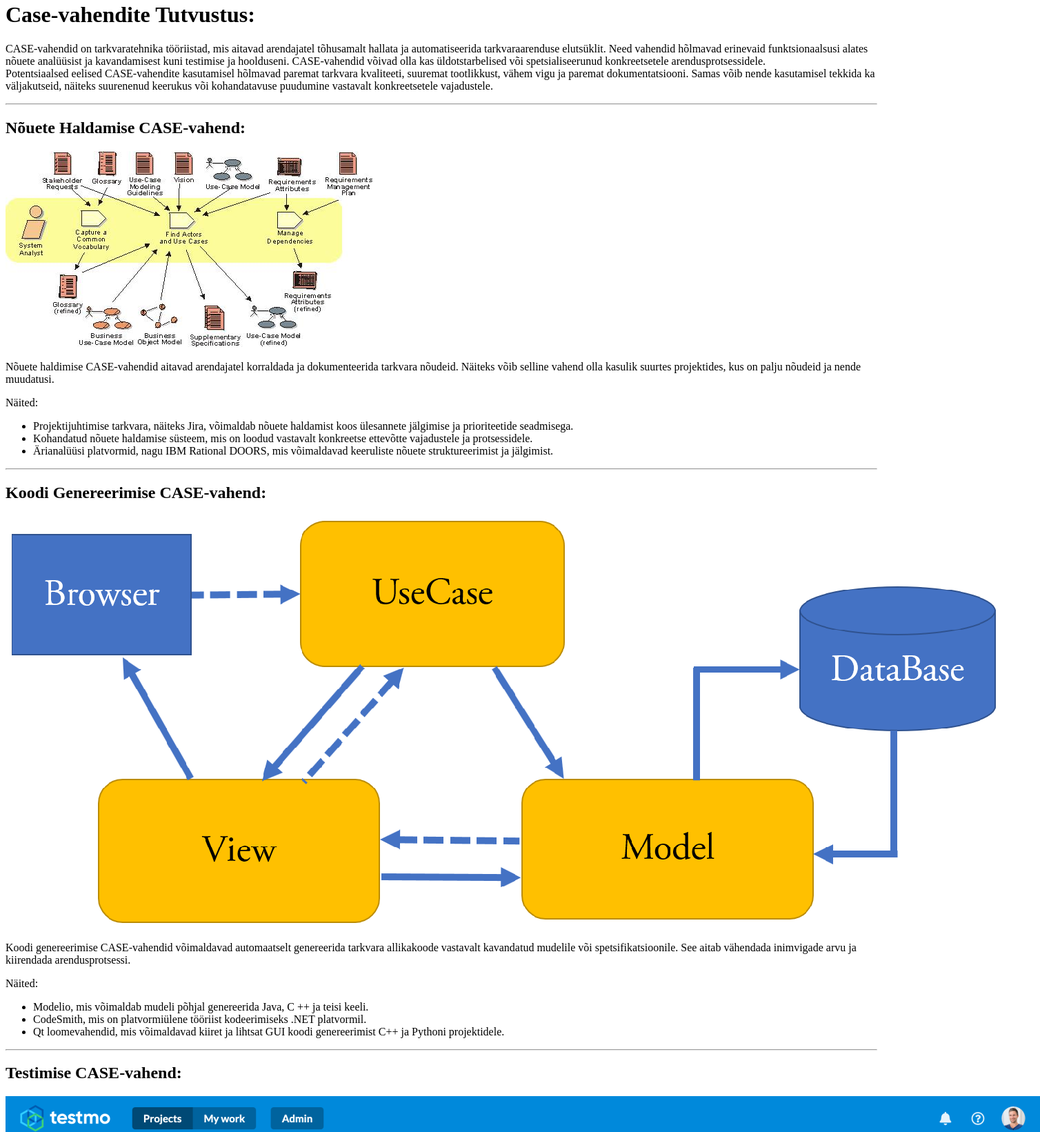
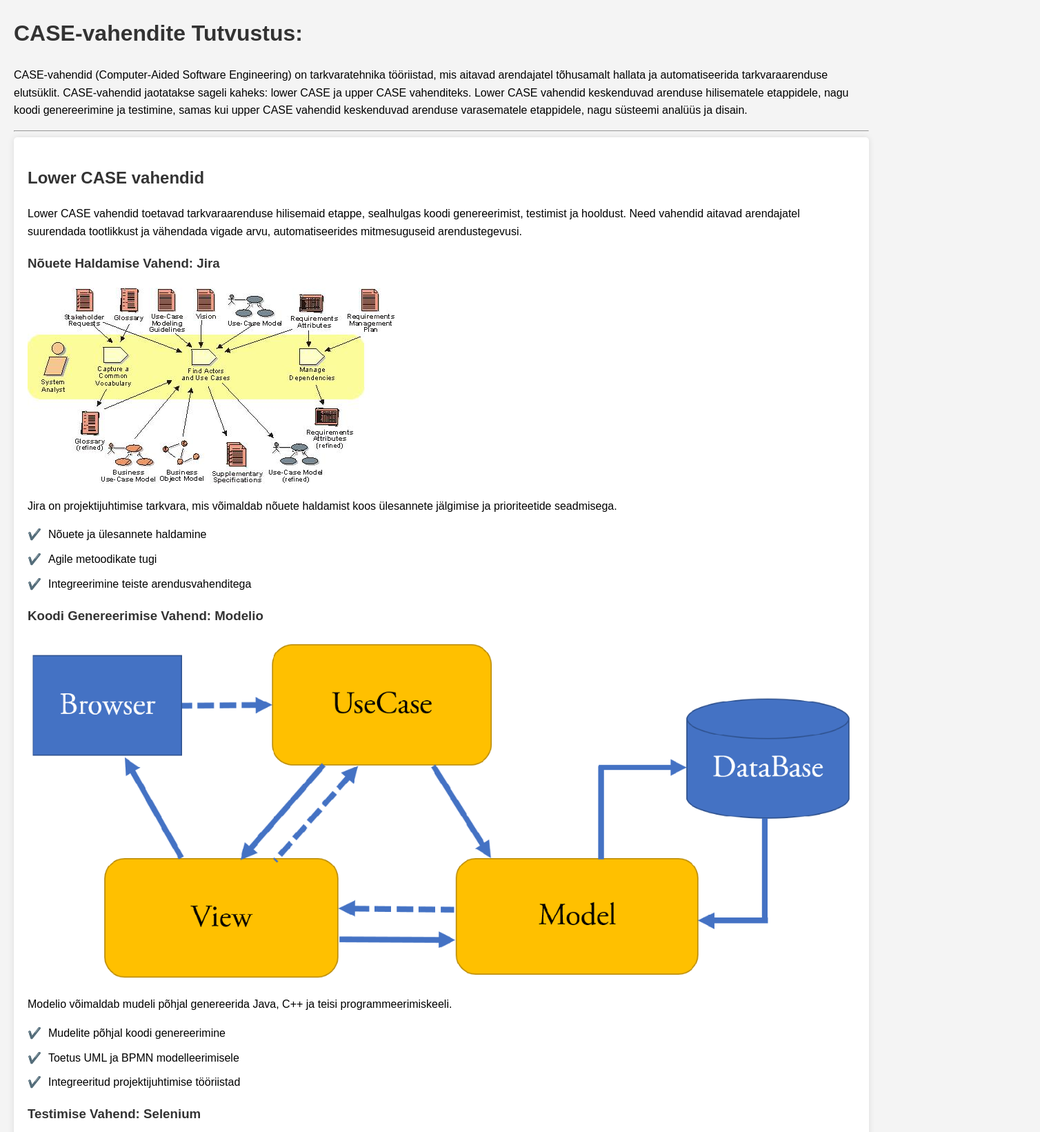
Before and after one commit to SimonSassian/tarkvaraarendus-protsessid, a plain HTML site: page CASE/case.html in a window 1280 px wide. Shown: the part 18-1659 px from the top of the page at 69% size, 1508 px wide, since content can reach past the window. Drawn offline with Linux system fonts and the light colour scheme.

Commit message:
Update case.html
case uuendus

```diff
--- a/CASE/case.html
+++ b/CASE/case.html
@@ -4,73 +4,121 @@
     <meta charset="UTF-8">
     <meta name="viewport" content="width=device-width, initial-scale=1.0">
     <title>Case-vahendid ja näited</title>
+    <style>
+        body {
+            font-family: Arial, sans-serif;
+            line-height: 1.6;
+            margin: 0;
+            padding: 20px;
+            background-color: #f4f4f4;
+        }
+        h1, h2, h3 {
+            color: #333;
+        }
+        .section {
+            background-color: #fff;
+            padding: 20px;
+            margin-bottom: 20px;
+            border-radius: 5px;
+            box-shadow: 0 0 10px rgba(0, 0, 0, 0.1);
+        }
+        img {
+            max-width: 100%;
+            height: auto;
+            display: block;
+            margin: 20px 0;
+        }
+        ul {
+            list-style-type: none;
+            padding: 0;
+        }
+        ul li {
+            margin-bottom: 10px;
+        }
+        ul li::before {
+            content: "✔️";
+            margin-right: 10px;
+            color: green;
+        }
+    </style>
 </head>
 <body>
 
-    <h1>Case-vahendite Tutvustus:</h1>
+    <h1>CASE-vahendite Tutvustus:</h1>
 
     <p>
-        CASE-vahendid on tarkvaratehnika tööriistad, mis aitavad arendajatel tõhusamalt hallata ja automatiseerida tarkvaraarenduse elutsüklit. Need vahendid hõlmavad erinevaid funktsionaalsusi alates nõuete analüüsist ja kavandamisest kuni testimise ja hoolduseni. CASE-vahendid võivad olla kas üldotstarbelised või spetsialiseerunud konkreetsetele arendusprotsessidele.
-        <br>
-        Potentsiaalsed eelised CASE-vahendite kasutamisel hõlmavad paremat tarkvara kvaliteeti, suuremat tootlikkust, vähem vigu ja paremat dokumentatsiooni. Samas võib nende kasutamisel tekkida ka väljakutseid, näiteks suurenenud keerukus või kohandatavuse puudumine vastavalt konkreetsetele vajadustele.
+        CASE-vahendid (Computer-Aided Software Engineering) on tarkvaratehnika tööriistad, mis aitavad arendajatel tõhusamalt hallata ja automatiseerida tarkvaraarenduse elutsüklit. CASE-vahendid jaotatakse sageli kaheks: lower CASE ja upper CASE vahenditeks. Lower CASE vahendid keskenduvad arenduse hilisematele etappidele, nagu koodi genereerimine ja testimine, samas kui upper CASE vahendid keskenduvad arenduse varasematele etappidele, nagu süsteemi analüüs ja disain.
     </p>
 
     <hr>
 
-    <h2>Nõuete Haldamise CASE-vahend:</h2>
+    <div class="section">
+        <h2>Lower CASE vahendid</h2>
+        <p>
+            Lower CASE vahendid toetavad tarkvaraarenduse hilisemaid etappe, sealhulgas koodi genereerimist, testimist ja hooldust. Need vahendid aitavad arendajatel suurendada tootlikkust ja vähendada vigade arvu, automatiseerides mitmesuguseid arendustegevusi.
+        </p>
 
-    <img src="requirement_management_tool.jpg" alt="Nõuete haldamise CASE-vahend">
+        <h3>Nõuete Haldamise Vahend: Jira</h3>
+        <img src="requirement_management_tool.jpg" alt="Jira nõuete haldamise vahend">
+        <p>Jira on projektijuhtimise tarkvara, mis võimaldab nõuete haldamist koos ülesannete jälgimise ja prioriteetide seadmisega.</p>
+        <ul>
+            <li>Nõuete ja ülesannete haldamine</li>
+            <li>Agile metoodikate tugi</li>
+            <li>Integreerimine teiste arendusvahenditega</li>
+        </ul>
 
-    <p>
-        Nõuete haldimise CASE-vahendid aitavad arendajatel korraldada ja dokumenteerida tarkvara nõudeid. Näiteks võib selline vahend olla kasulik suurtes projektides, kus on palju nõudeid ja nende muudatusi.
-    </p>
+        <h3>Koodi Genereerimise Vahend: Modelio</h3>
+        <img src="code_generation_tool.jpg" alt="Modelio koodi genereerimise vahend">
+        <p>Modelio võimaldab mudeli põhjal genereerida Java, C++ ja teisi programmeerimiskeeli.</p>
+        <ul>
+            <li>Mudelite põhjal koodi genereerimine</li>
+            <li>Toetus UML ja BPMN modelleerimisele</li>
+            <li>Integreeritud projektijuhtimise tööriistad</li>
+        </ul>
 
-    <p>
-        Näited:
+        <h3>Testimise Vahend: Selenium</h3>
+        <img src="testing_tool.jpg" alt="Selenium testimise vahend">
+        <p>Selenium on avatud lähtekoodiga raamistik veebipõhiste rakenduste testimiseks.</p>
         <ul>
-            <li>Projektijuhtimise tarkvara, näiteks Jira, võimaldab nõuete haldamist koos ülesannete jälgimise ja prioriteetide seadmisega.</li>
-            <li>Kohandatud nõuete haldamise süsteem, mis on loodud vastavalt konkreetse ettevõtte vajadustele ja protsessidele.</li>
-            <li>Ärianalüüsi platvormid, nagu IBM Rational DOORS, mis võimaldavad keeruliste nõuete struktureerimist ja jälgimist.</li>
+            <li>Veebirakenduste automatiseeritud testimine</li>
+            <li>Toetus mitmele programmeerimiskeelele</li>
+            <li>Integreerimine pideva integreerimise tööriistadega</li>
         </ul>
-    </p>
+    </div>
 
-    <hr>
+    <div class="section">
+        <h2>Upper CASE vahendid</h2>
+        <p>
+            Upper CASE vahendid toetavad tarkvaraarenduse varasemaid etappe, sealhulgas süsteemi analüüsi, nõuete määratlemist ja disaini. Need vahendid aitavad arendajatel struktureerida ja kavandada tarkvarasüsteeme tõhusamalt ja täpsemalt.
+        </p>
 
-    <h2>Koodi Genereerimise CASE-vahend:</h2>
+        <h3>Projekti Planeerimise Vahend: Microsoft Project</h3>
+        <img src="project_management_tool.jpg" alt="Microsoft Project">
+        <p>Microsoft Project on projektijuhtimise tööriist, mis aitab planeerida, hallata ja jälgida projekte.</p>
+        <ul>
+            <li>Gantti diagrammid ja ajakava haldamine</li>
+            <li>Ressursside ja eelarve haldus</li>
+            <li>Raportite ja aruannete genereerimine</li>
+        </ul>
 
-    <img src="code_generation_tool.jpg" alt="Koodi genereerimise CASE-vahend">
+        <h3>Süsteemi Modelleerimise Vahend: IBM Rational Rose</h3>
+        <img src="system_modeling_tool.jpg" alt="IBM Rational Rose">
+        <p>IBM Rational Rose on visuaalne modelleerimisvahend, mis toetab UML-i ja aitab arendajatel luua süsteemi arhitektuuri ja disaini.</p>
+        <ul>
+            <li>Toetus UML diagrammidele</li>
+            <li>Visuaalne disain ja analüüs</li>
+            <li>Integreerimine teiste arendusvahenditega</li>
+        </ul>
 
-    <p>
-        Koodi genereerimise CASE-vahendid võimaldavad automaatselt genereerida tarkvara allikakoode vastavalt kavandatud mudelile või spetsifikatsioonile. See aitab vähendada inimvigade arvu ja kiirendada arendusprotsessi.
-    </p>
-
-    <p>
-        Näited:
+        <h3>Nõuete Halduse Vahend: IBM Rational DOORS</h3>
+        <img src="requirements_management_tool.jpg" alt="IBM Rational DOORS">
+        <p>IBM Rational DOORS on võimas tööriist keeruliste nõuete struktureerimiseks ja jälgimiseks.</p>
         <ul>
-            <li>Modelio, mis võimaldab mudeli põhjal genereerida Java, C ++ ja teisi keeli.</li>
-            <li>CodeSmith, mis on platvormiülene tööriist kodeerimiseks .NET platvormil.</li>
-            <li>Qt loomevahendid, mis võimaldavad kiiret ja lihtsat GUI koodi genereerimist C++ ja Pythoni projektidele.</li>
+            <li>Keeruliste nõuete haldamine</li>
+            <li>Jälgitavus ja muutuste juhtimine</li>
+            <li>Integreerimine teiste IBM Rational tööriistadega</li>
         </ul>
-    </p>
-
-    <hr>
-
-    <h2>Testimise CASE-vahend:</h2>
-
-    <img src="testing_tool.jpg" alt="Testimise CASE-vahend">
-
-    <p>
-        Testimise CASE-vahendid aitavad automatiseerida testimisprotsessi, sealhulgas testide loomist, täitmist ja tulemuste analüüsi. See parandab testimise efektiivsust ja aitab tagada tarkvara kvaliteeti.
-    </p>
-
-    <p>
-        Näited:
-        <ul>
-            <li>Selenium, mis on avatud lähtekoodiga raamistik veebipõhiste rakenduste testimiseks.</li>
-            <li>JUnit, mis on Java-põhine raamistik ühiktestide kirjutamiseks ja käitamiseks.</li>
-            <li>Postman, mis on API testimise ja dokumenteerimise tööriist, mis võimaldab automatiseeritud testide loomist ja käivitamist RESTful teenuste jaoks.</li>
-        </ul>
-    </p>
+    </div>
 
 </body>
 </html>
```
